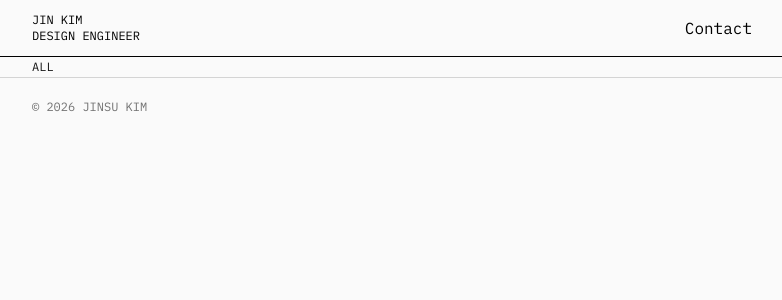
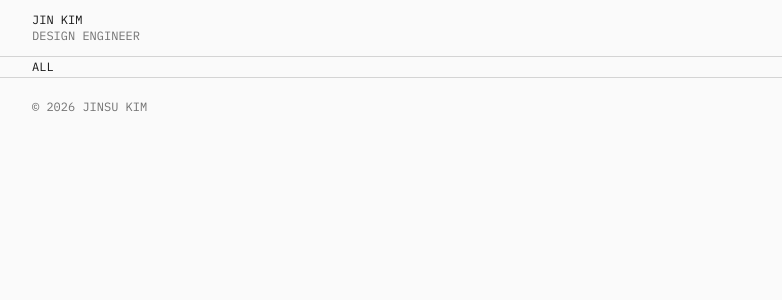
Before and after one commit to JinKim1011/jin-portfolio, a Next.js app: page / in a window 1280 px wide. Shown: the top 300 px of the page, without its empty margins (248-1030 px from the left). Built offline with nearby package versions, Linux system fonts and the light colour scheme.

Commit message:
feat(header): apply color tokens for text elements and update border styling

```diff
--- a/src/components/header.tsx
+++ b/src/components/header.tsx
@@ -2,18 +2,18 @@ import Link from "next/link";
 
 export default function Header() {
   return (
-    <header className="sticky top-0 z-50 border-b-[0.5px]">
+    <header className="sticky top-0 z-50 border-b-[0.5px] border-stroke">
       <div className="flex h-14 items-center justify-between max-w-190 w-full px-5 mx-auto">
         <Link href="/" className="flex flex-col">
-          <span className="text-label">JIN KIM</span>
-          <span className="text-label">DESIGN ENGINEER</span>
+          <span className="text-label text-content-default">JIN KIM</span>
+          <span className="text-label text-content-muted">DESIGN ENGINEER</span>
         </Link>
-        <a
+        {/* <a
           href="mailto:jinsu.kim1011@gmail.com"
           className="text-muted-foreground hover:text-foreground"
         >
           Contact
-        </a>
+        </a> */}
       </div>
     </header>
   );
```
